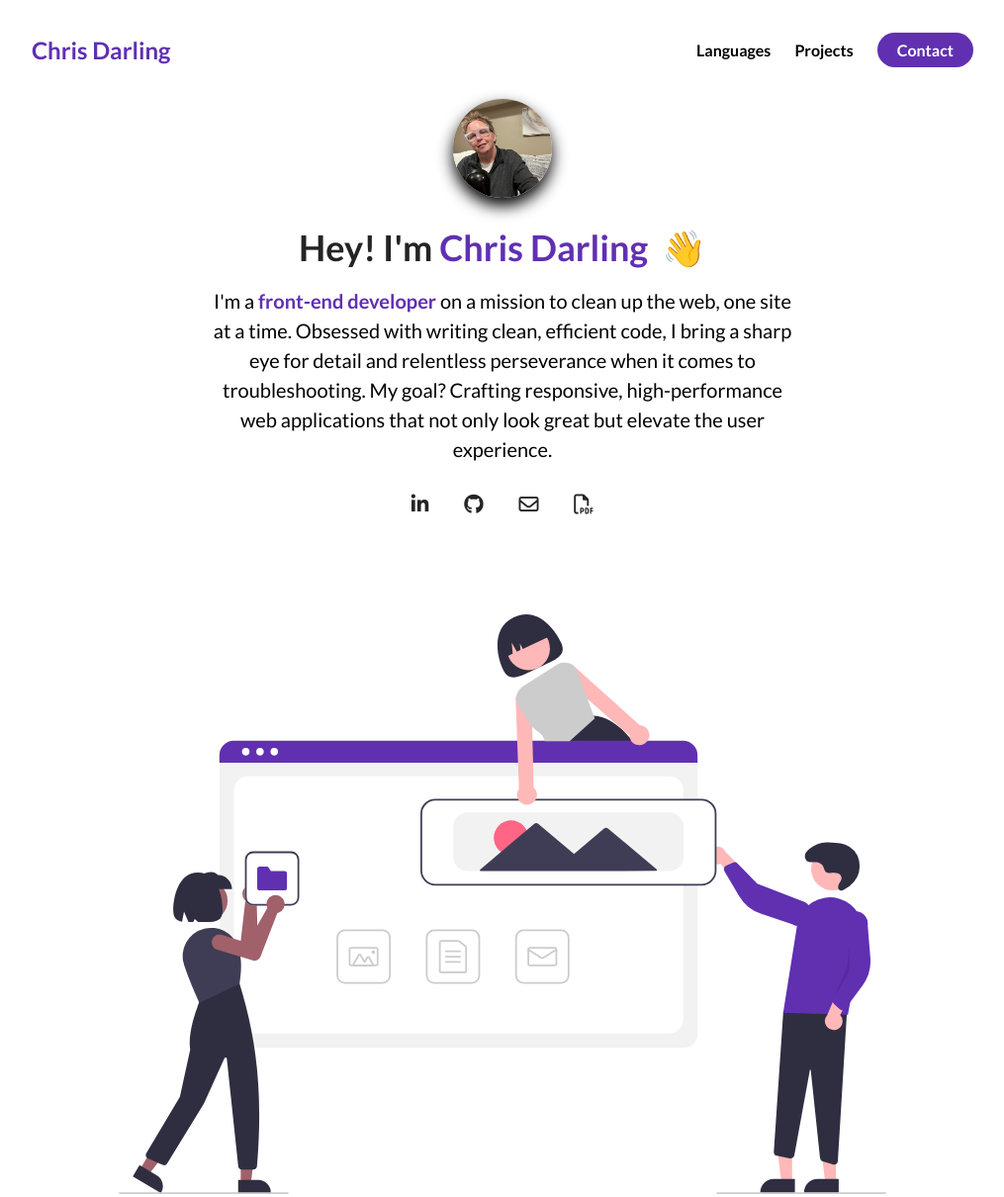
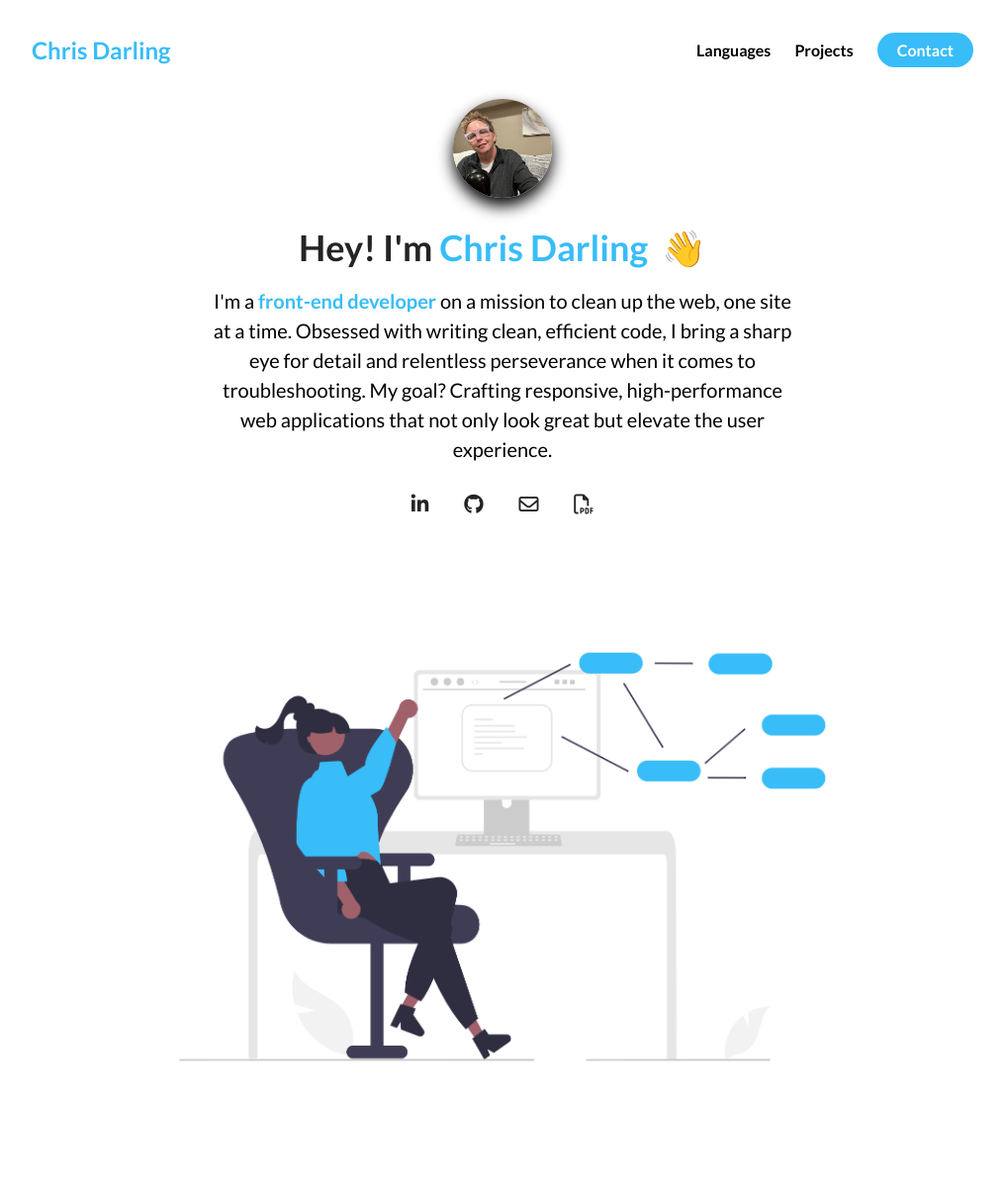
Before and after one commit to chrisdarling302/e-portfolio, a plain HTML site: page index.html in a window 1280 px wide. Shown: the top 1210 px of the page at 99% size, without its empty margins (132-1147 px from the left). Drawn offline with Linux system fonts and the light colour scheme.

Commit message:
updated colors

```diff
--- a/index.html
+++ b/index.html
@@ -48,10 +48,10 @@
               />
             </figure>
             <h1 class="about-me__info--title">
-              Hey! I'm <span class="text--purple">Chris Darling</span> &nbsp;<span class="wave">👋</span>
+              Hey! I'm <span class="text--blue">Chris Darling</span> &nbsp;<span class="wave">👋</span>
             </h1>
             <p class="about-me__info--para">
-              I'm a <strong class="text--purple">front-end developer</strong> on
+              I'm a <strong class="text--blue">front-end developer</strong> on
               a mission to clean up the web, one site at a time. Obsessed with
               writing clean, efficient code, I bring a sharp eye for detail and
               relentless perseverance when it comes to troubleshooting. My goal?
@@ -75,7 +75,7 @@
           </div>
           <figure class="about-me__img--container">
             <img
-              src="./assets/undraw_websites.svg"
+              src="./assets/undraw_software-engineer_xv60.png"
               class="about-me__img"
               alt="picture of figures building sites"
             />
@@ -87,7 +87,7 @@
       <div class="container">
         <div class="row">
           <h1 class="section__title">
-            This is my <span class="text--purple">technology stack</span>
+            This is my <span class="text--blue">technology stack</span>
           </h1>
           <div class="language__list">
             <div class="language">
@@ -178,7 +178,7 @@
       <div class="container">
         <div class="row">
           <h1 class="section__title">
-            Here are some of my <span class="text--purple"> projects</span>
+            Here are some of my <span class="text--blue"> projects</span>
           </h1>
           <ul class="project__list">
             <li class="project">
--- a/styles.css
+++ b/styles.css
@@ -82,8 +82,8 @@ li {
     padding: 0 12px;
 }
 
-.text--purple {
-    color: #6030b1;
+.text--blue {
+    color: #38bdf8;
 }
 
 section:nth-child(even) {
@@ -121,7 +121,7 @@ nav {
 }
 
 .nav__link--anchor-primary {
-    background-color: #6030b1;
+    background-color: #38bdf8;
     padding: 8px 20px;
     border-radius: 50px;
     color: white;
@@ -134,7 +134,7 @@ nav {
 
 .personal__logo {
     font-size: 24px;
-    color: #6030b1;
+    color: #38bdf8;
     margin: 0 12px;
     font-weight: bold;
 
```
Also changed, not shown: assets/undraw_order-a-car_x5mq.png (added), assets/undraw_software-engineer_xv60.png (added).
